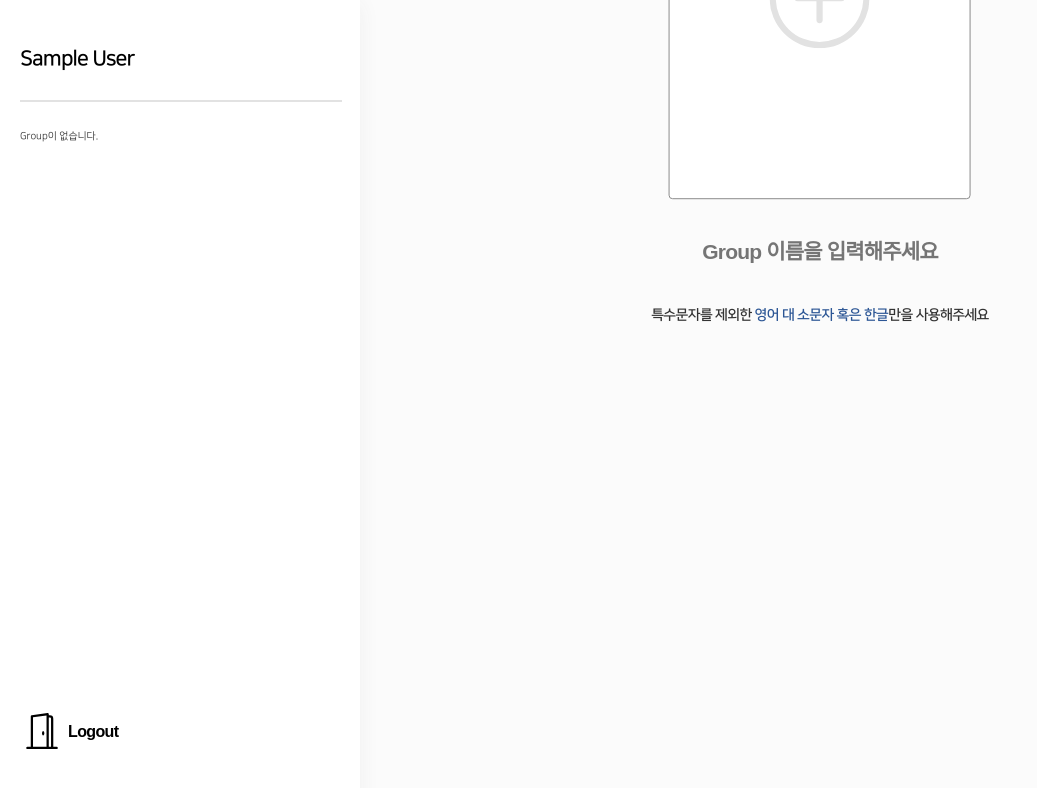
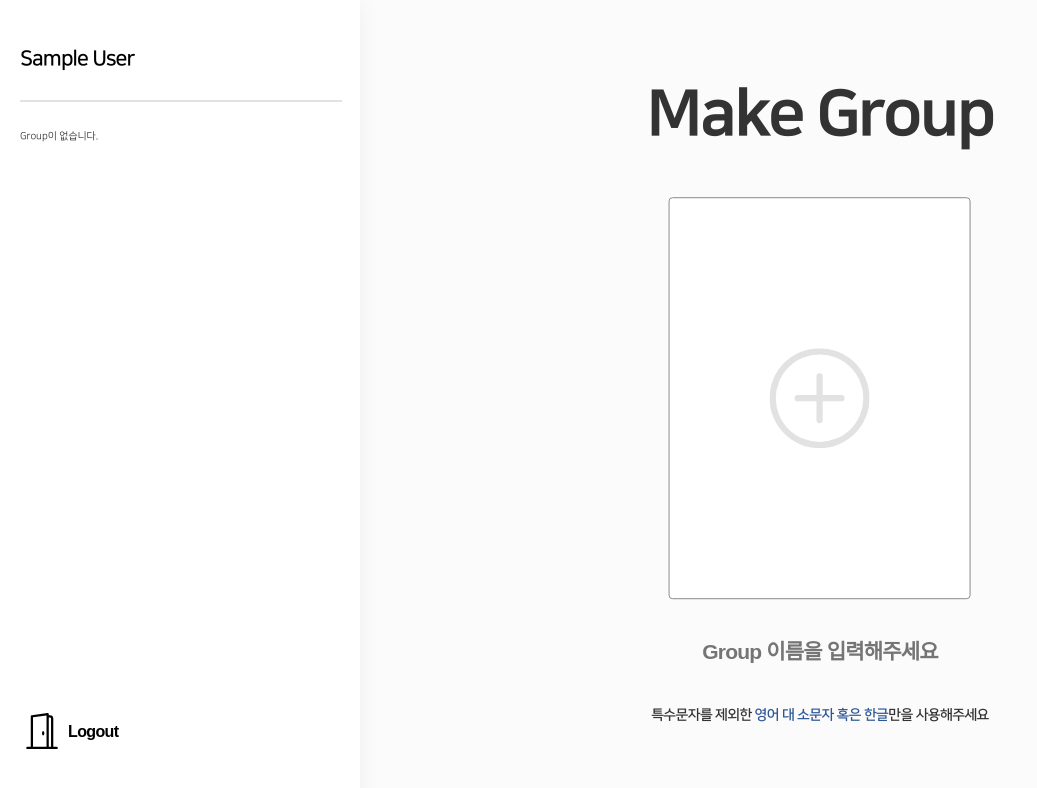
Before and after one commit to JaeilJO/blanking, a Next.js app: page /user/1 in a window 1280 px wide. Shown: the top 788 px of the page, without its empty margins (0-1037 px from the left). Built offline with nearby package versions, Linux system fonts and the light colour scheme; no server answers; the database is empty; sample sign-in values are in the browser's storage.

Commit message:
style : NoGroup 중앙정렬 문제 해결

```diff
--- a/src/app/(authorized)/user/[username]/page.module.scss
+++ b/src/app/(authorized)/user/[username]/page.module.scss
@@ -1,5 +1,6 @@
 .userpage_wrapper {
+    position: relative;
+
+    width: 100%;
     height: 100%;
-
-    position: relative;
 }
--- a/src/app/(authorized)/user/[username]/page.tsx
+++ b/src/app/(authorized)/user/[username]/page.tsx
@@ -1,9 +1,8 @@
 import { redirect } from 'next/navigation';
 
-import { basic_mock } from '@/mock/basic';
 import style from './page.module.scss';
 import NoGroup from '@/components/NoGroup';
-import GroupTable from '@/components/PageTable';
+
 import { getServerSession } from 'next-auth';
 import { config } from '@/utils/auth';
 
--- a/src/app/(authorized)/user/layout.module.scss
+++ b/src/app/(authorized)/user/layout.module.scss
@@ -14,7 +14,7 @@
 
 .content_wrapper {
     position: relative;
-    height: 100%;
+    height: 100dvh;
 
     @include a.media-query('small') {
         margin-left: 0;
--- a/src/components/NoGroup/index.module.scss
+++ b/src/components/NoGroup/index.module.scss
@@ -2,6 +2,7 @@
 
 .nogroup_content_wrapper {
     position: absolute;
+
     left: 50%;
     top: 50%;
     transform: translate(-50%, -50%);
--- a/src/components/NoGroup/index.tsx
+++ b/src/components/NoGroup/index.tsx
@@ -3,13 +3,11 @@ import style from './index.module.scss';
 
 function NoGroup() {
     return (
-        <div>
-            <div className={style.nogroup_content_wrapper}>
-                <h1 className={style.title}>Make Group</h1>
-                <GroupMaker />
-                <div className={style.subscribe}>
-                    특수문자를 제외한 <b>영어 대 소문자 혹은 한글</b>만을 사용해주세요
-                </div>
+        <div className={style.nogroup_content_wrapper}>
+            <h1 className={style.title}>Make Group</h1>
+            <GroupMaker />
+            <div className={style.subscribe}>
+                특수문자를 제외한 <b>영어 대 소문자 혹은 한글</b>만을 사용해주세요
             </div>
         </div>
     );
```
